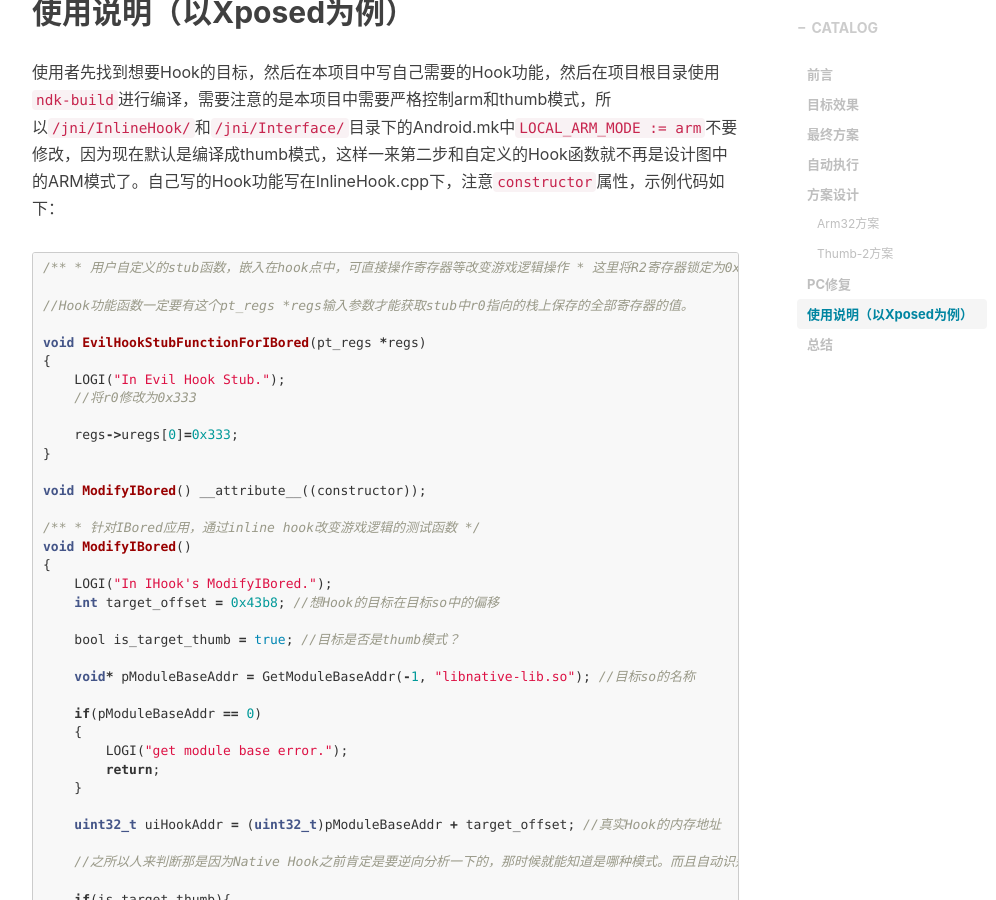
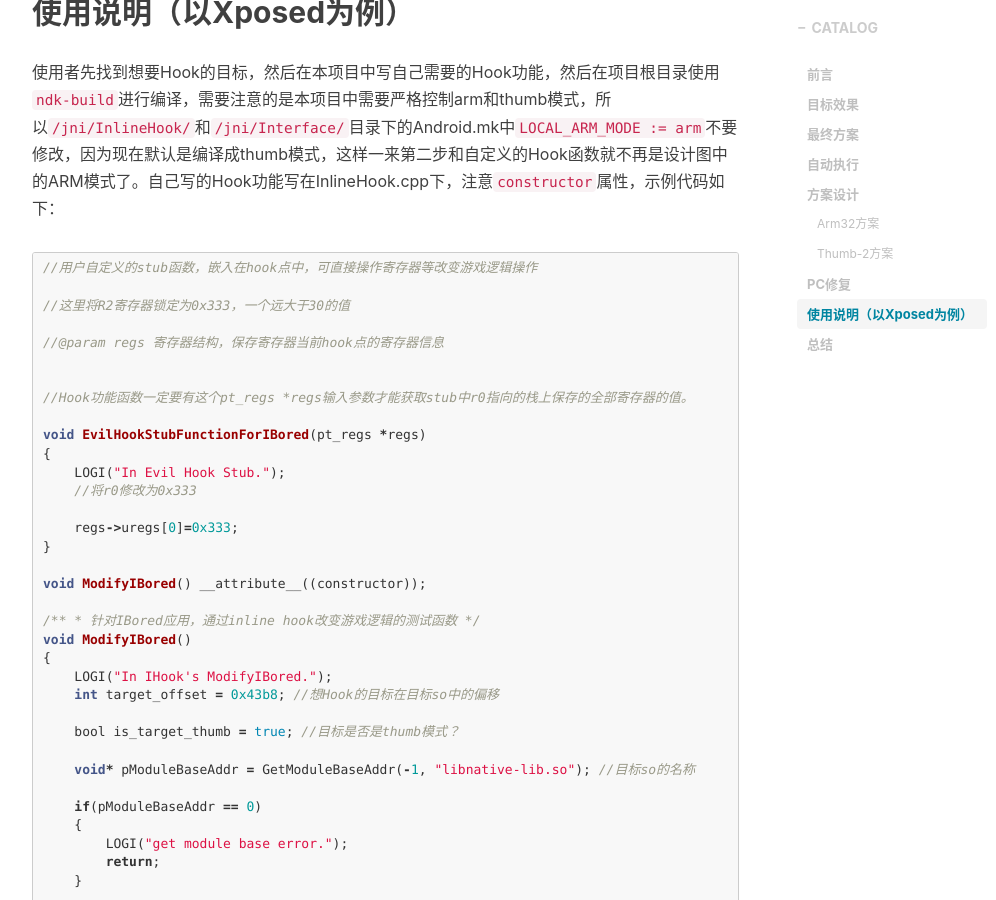
Before and after one commit to GToad/GToad.github.io, a Jekyll site: the page built from _posts/2018-07-06-Android-Native-Hook-Practice.markdown, in a window 1280 px wide and 900 px high, scrolled down 10773 px. Shown: the whole window, without its empty margins (233-1229 px from the left). Built offline with Jekyll 4.4.1, drawn with Linux system fonts in a browser that asks for light colours; nearby versions of some CDN libraries; comment, search, counter and statistics services are not loaded.

````diff
--- a/_posts/2018-07-06-Android-Native-Hook-Practice.markdown
+++ b/_posts/2018-07-06-Android-Native-Hook-Practice.markdown
@@ -278,15 +278,12 @@ HOOK_ADDR + X
 
 使用者先找到想要Hook的目标，然后在本项目中写自己需要的Hook功能，然后在项目根目录使用`ndk-build`进行编译，需要注意的是本项目中需要严格控制arm和thumb模式，所以`/jni/InlineHook/`和`/jni/Interface/`目录下的Android.mk中`LOCAL_ARM_MODE := arm`不要修改，因为现在默认是编译成thumb模式，这样一来第二步和自定义的Hook函数就不再是设计图中的ARM模式了。自己写的Hook功能写在InlineHook.cpp下，注意`constructor`属性，示例代码如下：
 ```c
-/**
+//用户自定义的stub函数，嵌入在hook点中，可直接操作寄存器等改变游戏逻辑操作
 
- * 用户自定义的stub函数，嵌入在hook点中，可直接操作寄存器等改变游戏逻辑操作
+//这里将R2寄存器锁定为0x333，一个远大于30的值
 
- * 这里将R2寄存器锁定为0x333，一个远大于30的值
+//@param regs 寄存器结构，保存寄存器当前hook点的寄存器信息
 
- * @param regs 寄存器结构，保存寄存器当前hook点的寄存器信息
-
- */
 
 //Hook功能函数一定要有这个pt_regs *regs输入参数才能获取stub中r0指向的栈上保存的全部寄存器的值。
 
````
